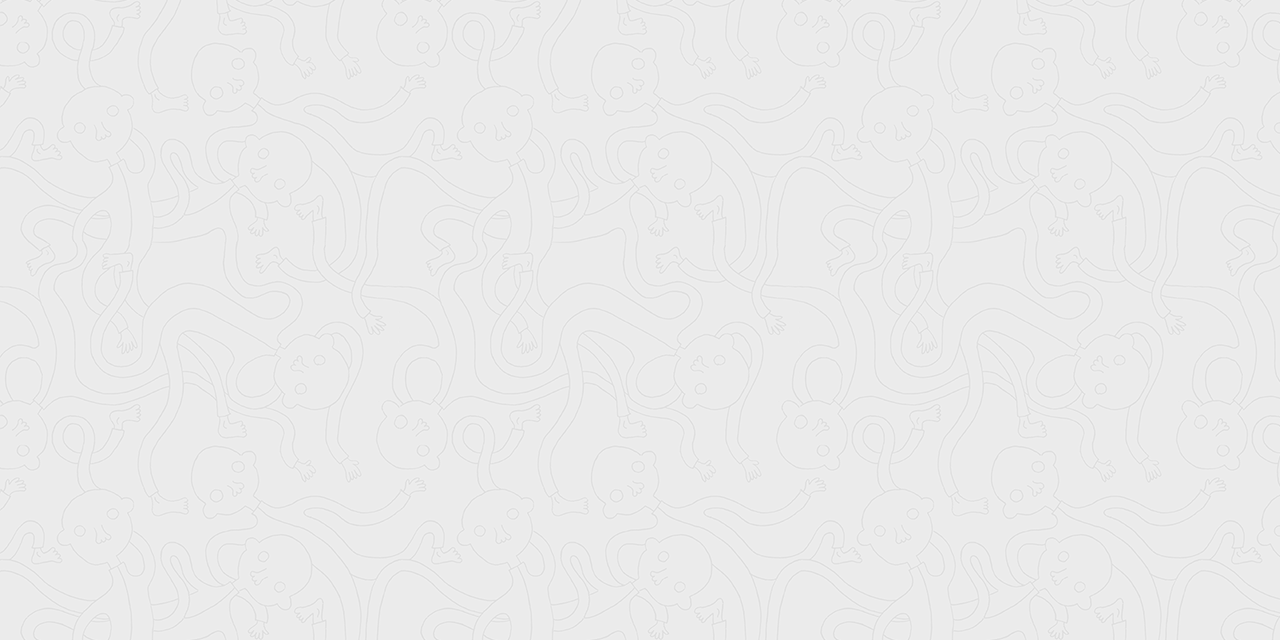
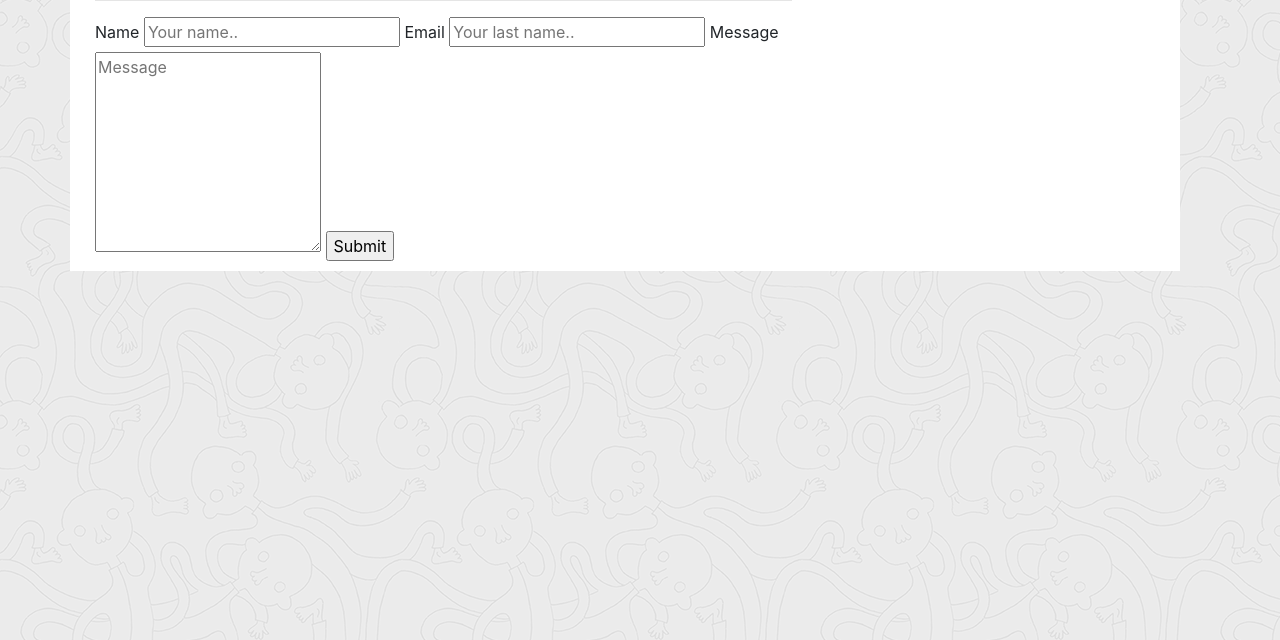
Before and after one commit to aubstacle/portfolio, a plain HTML site: page contact.html in a window 1280 px wide. Shown: the part 160-800 px from the top of the page. Drawn offline with nearby package versions, Linux system fonts and the light colour scheme.

Commit message:
added contact form

```diff
--- a/contact.html
+++ b/contact.html
@@ -39,5 +39,31 @@
         </div>
       </div>
     </nav>
+
+    <div class="container">
+        <div class="row">
+            <div class="col-sm-8">
+              <div class="page-header">
+                <h1>Contact Me</h1>
+                <hr />
+              </div>
+        <form action="action_page.php">
+
+          <label for="fname">Name</label>
+          <input type="text" id="fname" name="firstname" placeholder="Your name..">
+
+          <label for="lname">Email</label>
+          <input type="text" id="lname" name="lastname" placeholder="Your last name..">
+
+          <label for="subject">Message</label>
+          <textarea id="subject" name="subject" placeholder="Message" style="height:200px"></textarea>
+
+          <input type="submit" value="Submit">
+
+        </form>
+      </div>
+    </div>
+</div>
+</div>
   </body>
 </html>
```
